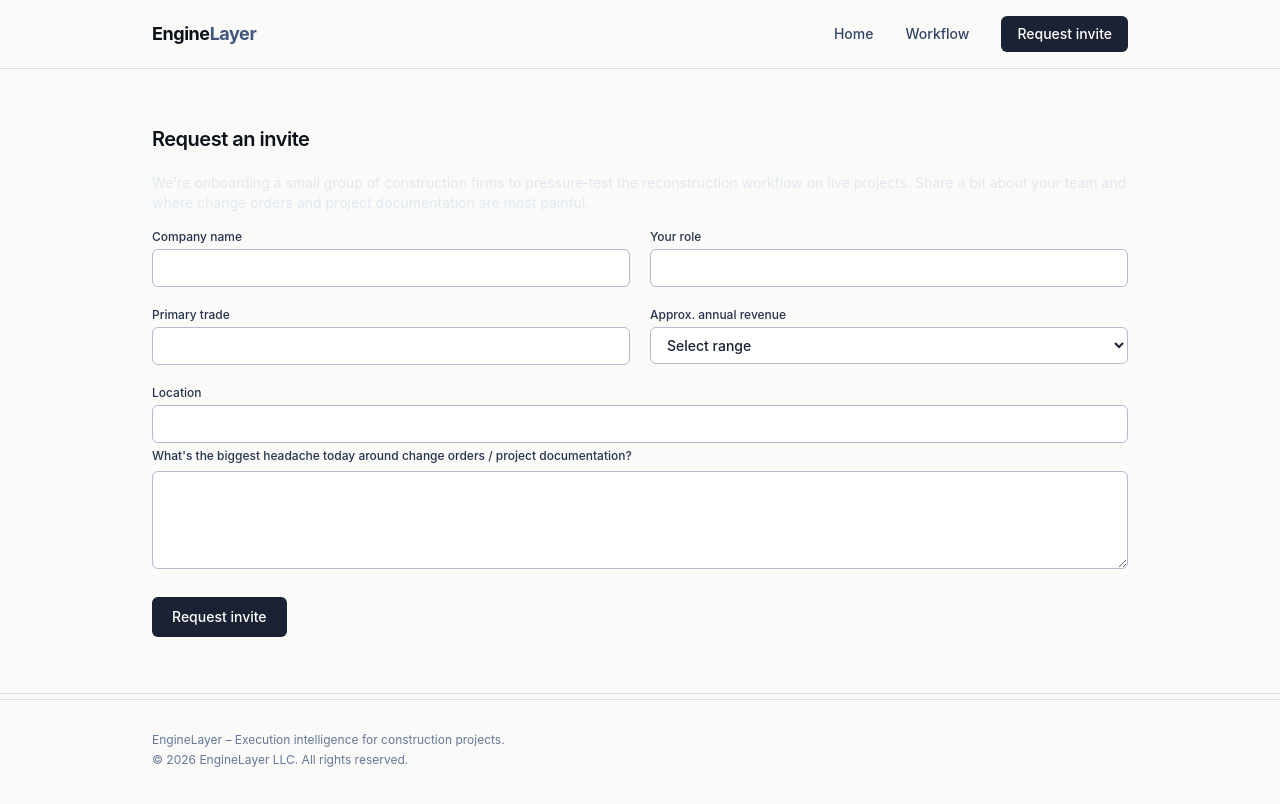
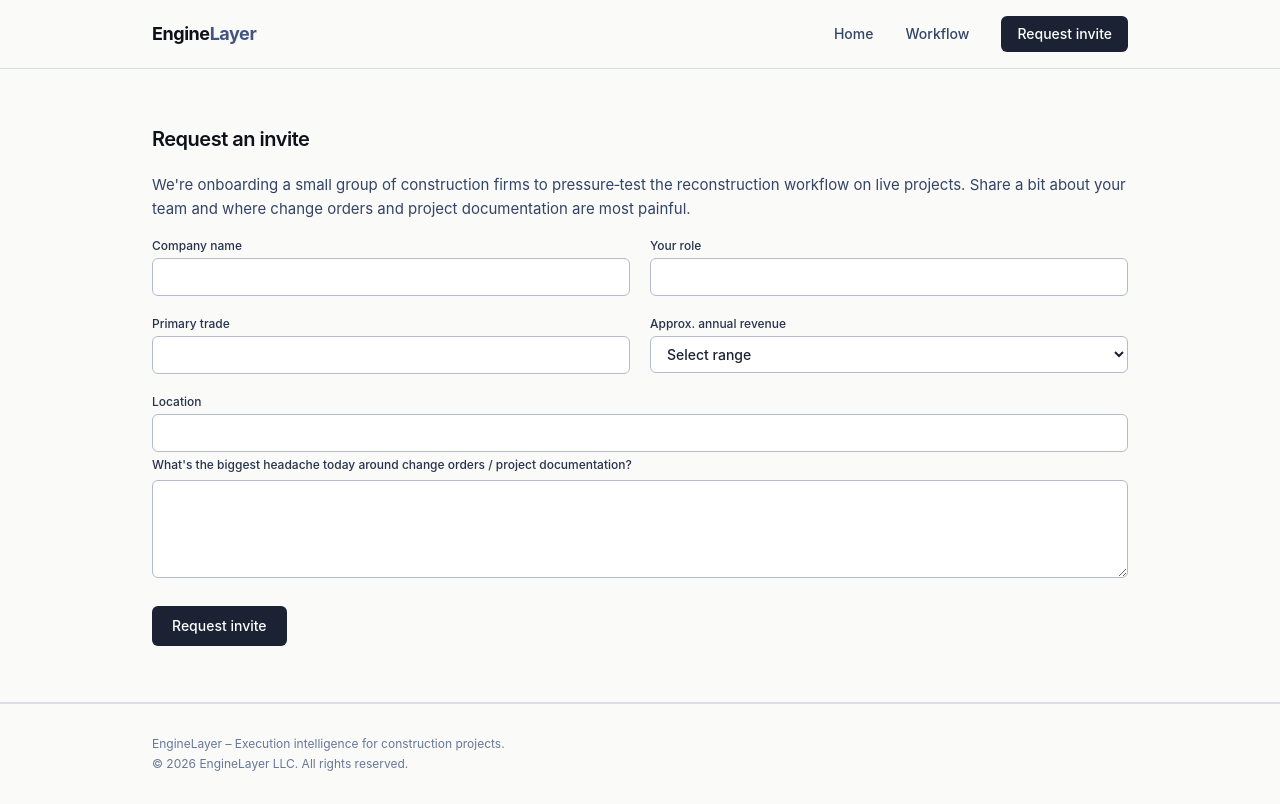
Before and after one commit to EngineLayer-ai/enginelayer-marketing, a Next.js app: page /request-invite in a window 1280 px wide. Built offline with nearby package versions, Linux system fonts and the light colour scheme.

Commit message:
redesign: request-invite page

```diff
--- a/src/app/request-invite/page.tsx
+++ b/src/app/request-invite/page.tsx
@@ -10,12 +10,12 @@ export const metadata = {
 export default function RequestInvitePage() {
   return (
     <Section title="Request an invite">
-      <p className="text-sm text-slate-200">
+      <p>
         We&apos;re onboarding a small group of construction firms to pressure‑test
         the reconstruction workflow on live projects. Share a bit about your
         team and where change orders and project documentation are most painful.
       </p>
-      <div className="mt-6">
+      <div className="mt-8">
         <FormRequestInvite />
       </div>
     </Section>
```
